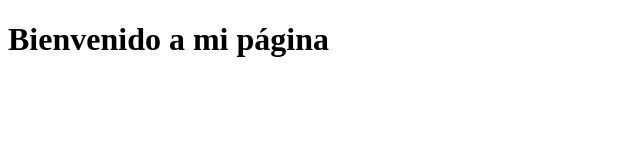
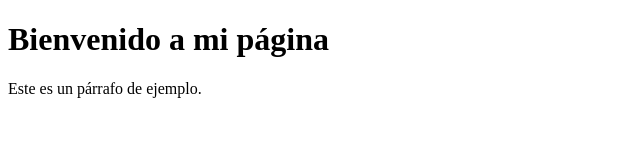
Before and after one commit to Logan18-des/proyecto-git, a plain HTML site: page index.html in a window 1280 px wide. Shown: the whole page, without its empty margins (0-640 px from the left). Drawn offline with Linux system fonts and the light colour scheme.

Commit message:
Agregado párrafo de contenido

```diff
--- a/index.html
+++ b/index.html
@@ -7,5 +7,6 @@
     </head>
     <body>
         <h1>Bienvenido a mi página</h1>
+        <p>Este es un párrafo de ejemplo.</p>
     </body>
 </html>
```
